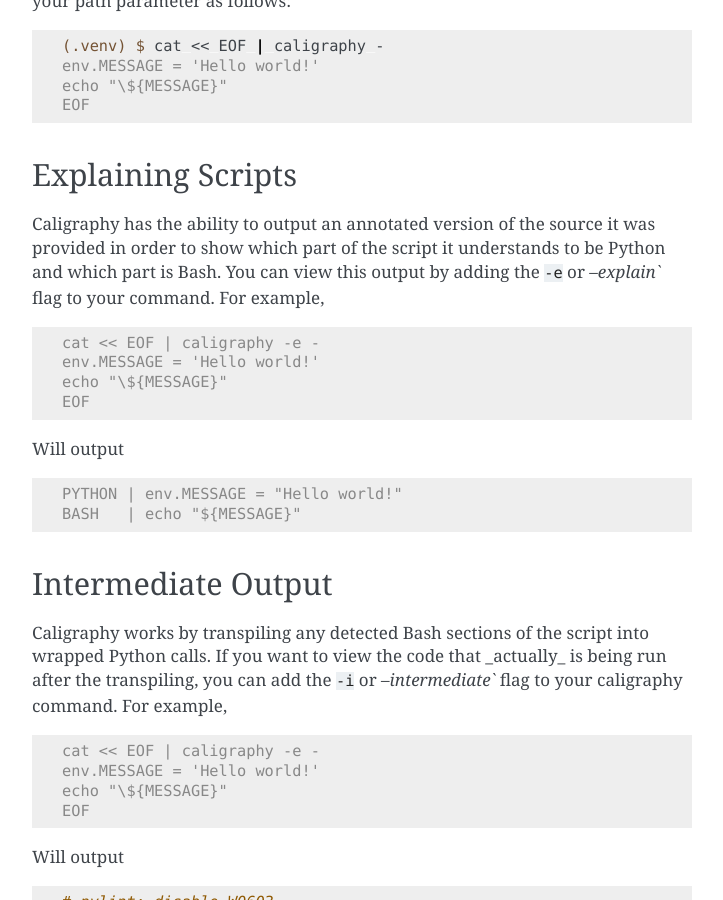
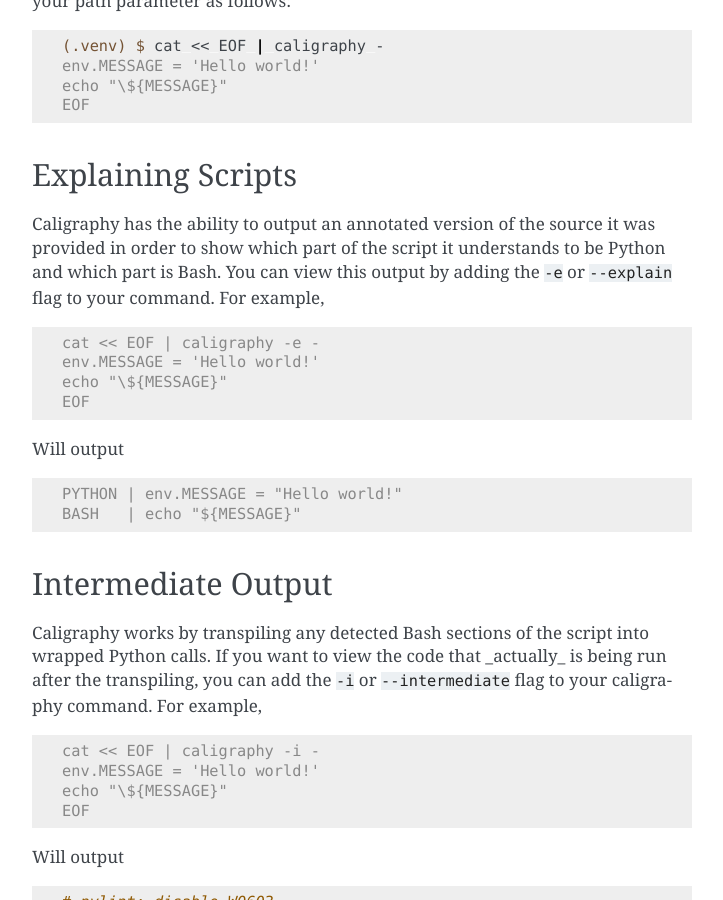
Before and after one commit to jfcarter2358/calligraphy, a Sphinx documentation site: the page built from docs/source/usage.rst, in a window 1280 px wide and 900 px high, scrolled down 580 px. Shown: the whole window, without its empty margins (388-1111 px from the left). Built offline with Sphinx 7.4.7, drawn with Linux system fonts in a browser that asks for light colours; some of the changed text lies outside the part shown.

```diff
--- a/docs/source/index.rst
+++ b/docs/source/index.rst
@@ -7,7 +7,7 @@ with the ease of a Bash script while also giving you the advantages of a modern
 programming language like Python.
 
 Check out the :doc:`usage` section for further information, including
-how to :ref:`installation` the project.
+how to :ref:`installa` the project.
 
 .. note::
 
--- a/docs/source/usage.rst
+++ b/docs/source/usage.rst
@@ -40,7 +40,7 @@ Explaining Scripts
 
 Caligraphy has the ability to output an annotated version of the source it was provided
 in order to show which part of the script it understands to be Python and which part
-is Bash. You can view this output by adding the ``-e`` or `--explain`` flag to your
+is Bash. You can view this output by adding the ``-e`` or ``--explain`` flag to your
 command. For example,
 
 .. code-block:: console
@@ -62,12 +62,12 @@ Intermediate Output
 
 Caligraphy works by transpiling any detected Bash sections of the script into wrapped
 Python calls. If you want to view the code that _actually_ is being run after the
-transpiling, you can add the ``-i`` or `--intermediate`` flag to your caligraphy
+transpiling, you can add the ``-i`` or ``--intermediate`` flag to your caligraphy
 command. For example,
 
 .. code-block:: console
 
-    cat << EOF | caligraphy -e -
+    cat << EOF | caligraphy -i -
     env.MESSAGE = 'Hello world!'
     echo "\${MESSAGE}"
     EOF
```
Also changed, not shown: other parts of docs/source/usage.rst (+1 -1 lines).
